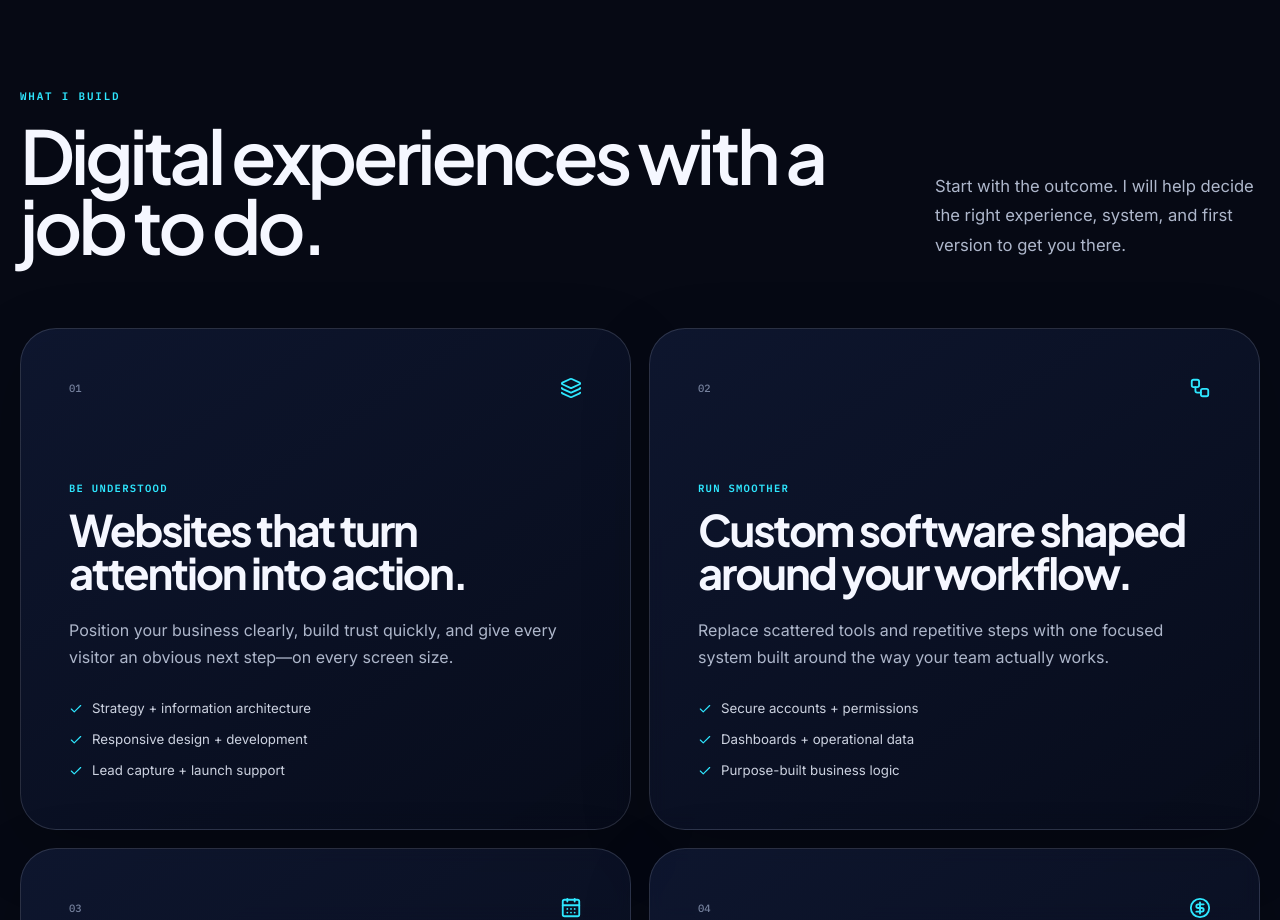
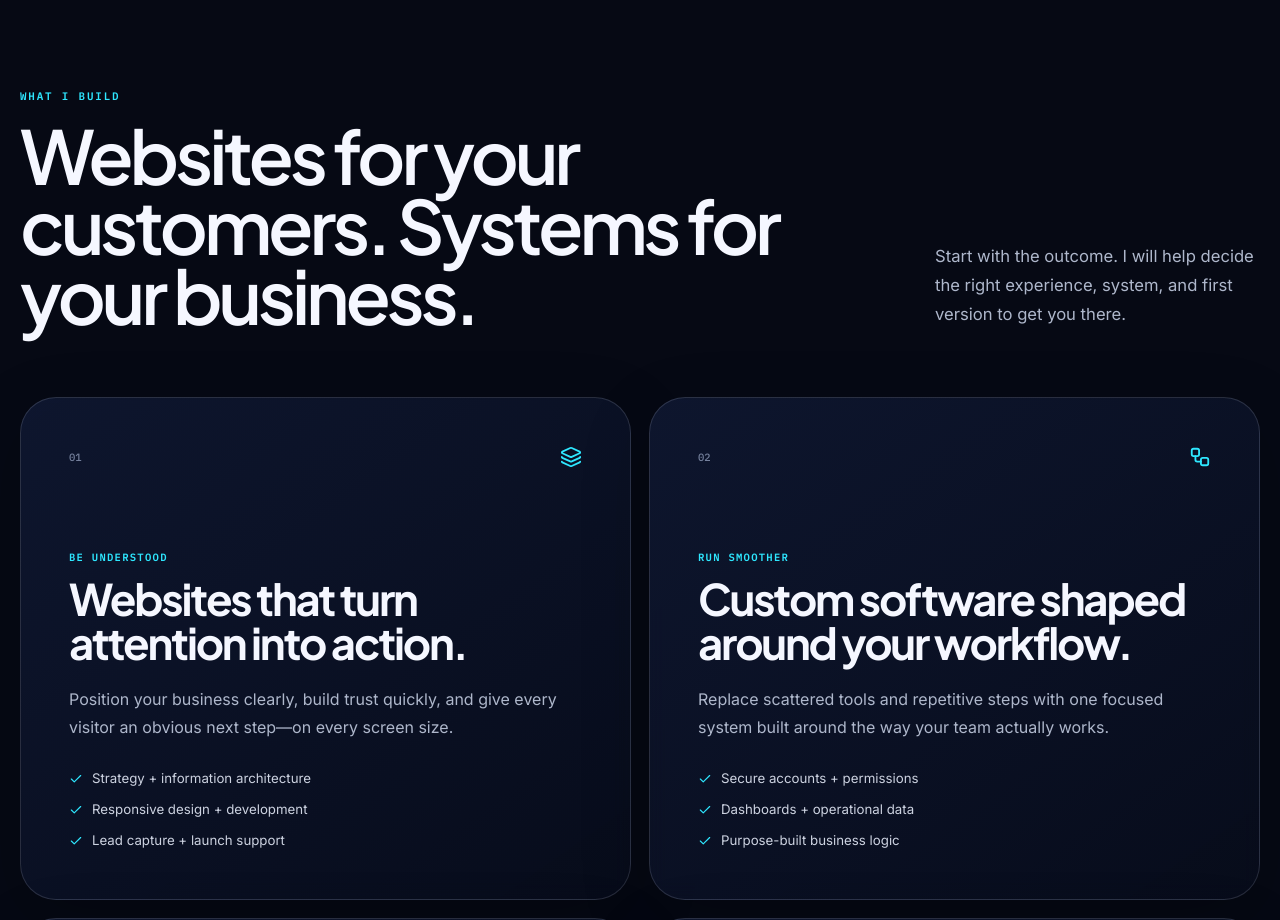
Before and after one commit to webdevRafa/rafa-the-dev, a React (Vite) app: page / in a window 1280 px wide. Shown: the part 1600-2520 px from the top of the page. Built offline with nearby package versions, Linux system fonts and the light colour scheme.

Commit message:
Update services section headline

```diff
--- a/src/App.tsx
+++ b/src/App.tsx
@@ -396,7 +396,7 @@ function App() {
 
         <section className="services-section page-frame" id="services" data-ambient-scene="2">
           <Reveal className="section-heading">
-            <div><p className="section-kicker">WHAT I BUILD</p><h2>Digital experiences with a job to do.</h2></div>
+            <div><p className="section-kicker">WHAT I BUILD</p><h2>Websites for your customers. Systems for your business.</h2></div>
             <p>Start with the outcome. I will help decide the right experience, system, and first version to get you there.</p>
           </Reveal>
           <ServicesGrid />
```
